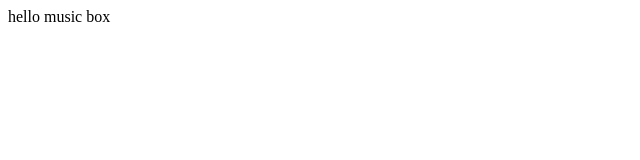
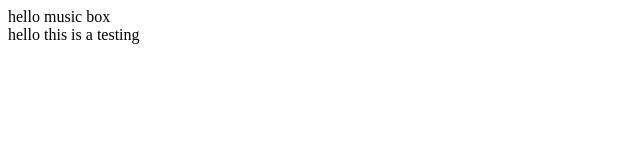
Before and after one commit to yutong16/musicBbox, an Angular app: page / in a window 1280 px wide. Shown: the top 160 px of the page, without its empty margins (0-640 px from the left). Built offline with nearby package versions, Linux system fonts and the light colour scheme.

Commit message:
this is a testing

```diff
--- a/src/app/app.component.html
+++ b/src/app/app.component.html
@@ -1,2 +1,3 @@
 <!--The content below is only a placeholder and can be replaced.-->
 <div>hello music box</div>
+<div>hello this is a testing</div>
```
